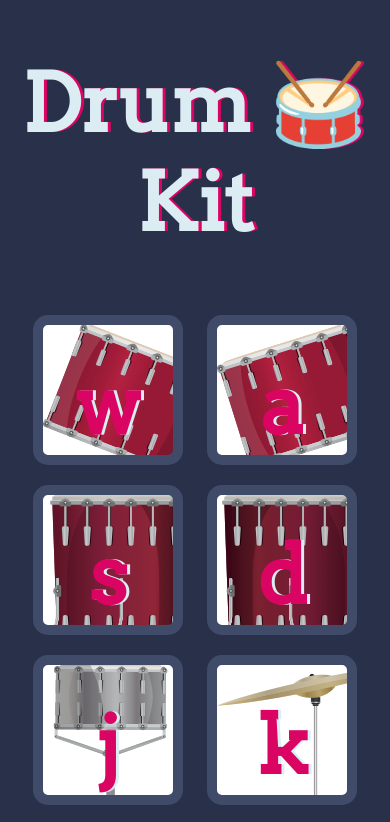
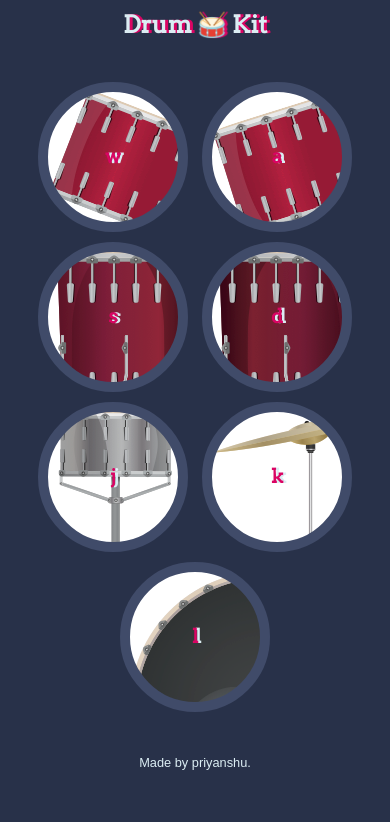
Before and after one commit to Priyanshu4585/Drum-Kit, a plain HTML site: page index.html in a window 390 px wide. Shown: the top 822 px of the page. Drawn offline with Linux system fonts and the light colour scheme.

Commit message:
Update styles.css

```diff
--- a/styles.css
+++ b/styles.css
@@ -79,3 +79,40 @@ background-image:url(images/crash.png);
   margin: 10px;
   background-color: white;
 }
+
+/* For devices with a width less than 768px */
+@media (max-width: 768px) {
+  h1 {
+    font-size: 2rem;
+    margin: 10px 0;
+  }
+
+  .drum {
+    font-size: 1.5rem;
+    padding: 15px;
+    margin: 8px;
+  }
+
+  footer {
+    font-size: 0.9rem;
+    margin-top: 15px;
+  }
+}
+
+
+@media (max-width: 480px) {
+  h1 {
+    font-size: 1.5rem;
+  }
+
+  .drum {
+    font-size: 1.2rem;
+    padding: 12px;
+    margin: 5px;
+    border-radius: 50%;
+  }
+
+  footer {
+    font-size: 0.8rem;
+  }
+}
```
